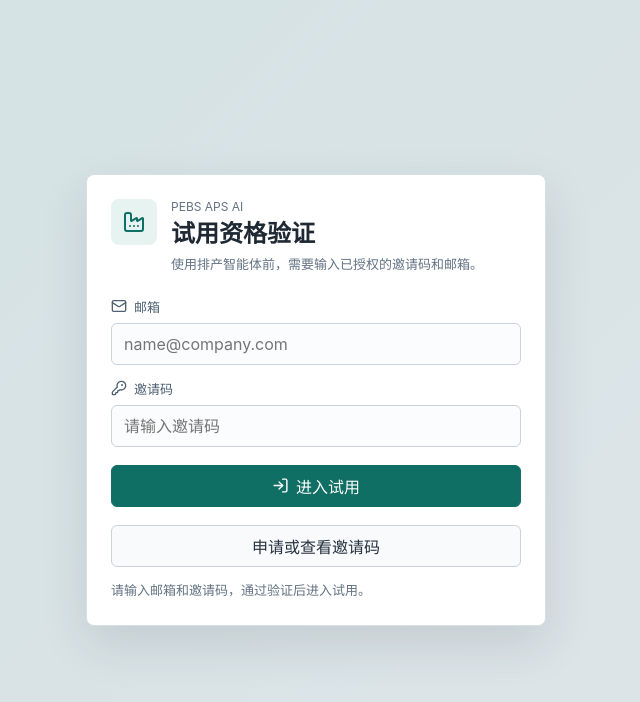
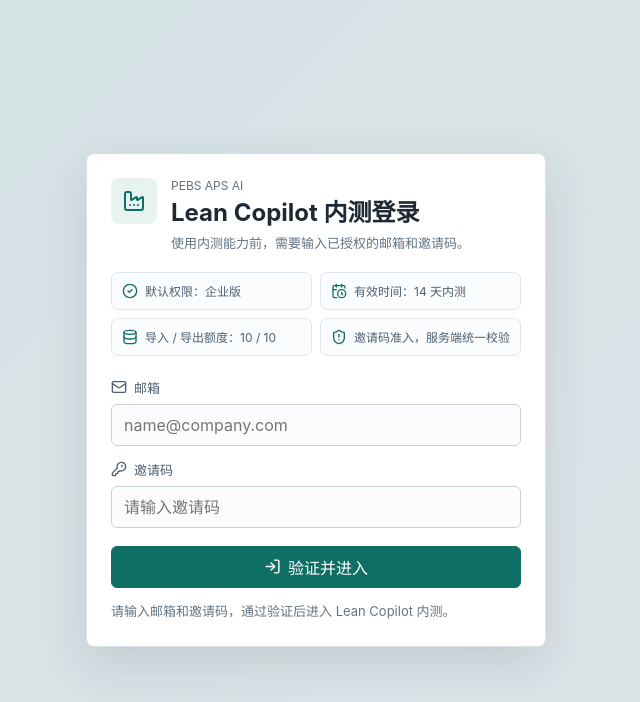
Before and after one commit to cms7058/PEBS_APS_AI, a React (Vite) app in the folder app/: page / in a window 1280 px wide. Shown: the top 702 px of the page, without its empty margins (324-964 px from the left). Built offline with nearby package versions, Linux system fonts and the light colour scheme.

Commit message:
Adapt invite login for Lean Copilot

```diff
--- a/app/server.js
+++ b/app/server.js
@@ -18,7 +18,7 @@
   'https://fc-mp-ad17509f-ebae-4693-974b-769771dd93c5.next.bspapp.com/pebs-copilot-api';
 const INVITE_APP_ID = process.env.INVITE_APP_ID ?? '';
 const INVITE_APP_SECRET = process.env.INVITE_APP_SECRET ?? '';
-const INVITE_PRODUCT_KEY = process.env.INVITE_PRODUCT_KEY ?? 'aps-copilot';
+const INVITE_PRODUCT_KEY = process.env.INVITE_PRODUCT_KEY ?? 'lean-copilot';
 
 const readJson = (request) =>
   new Promise((resolve, reject) => {
--- a/app/src/main.tsx
+++ b/app/src/main.tsx
@@ -52,9 +52,10 @@
 
 const inviteVerifyUrl = '/api/invite-verify';
 const authRedirectUrl = 'https://lingcan.pebs.online/#/pages/copilot/index';
+const inviteProductKey = 'lean-copilot';
 const authStorageKey = 'pebs-aps-ai-trial-auth';
 const authActivityStorageKey = 'pebs-aps-ai-last-activity';
-const authInactivityMs = 30 * 60 * 1000;
+const authInactivityMs = 5 * 60 * 1000;
 const minutesToHours = (minutes: number) => `${(minutes / 60).toFixed(1)}h`;
 const trialStorageVersion = '2026-05-07-reset-runs-v1';
 const enableTrialReset = import.meta.env.VITE_ENABLE_TRIAL_RESET === 'true';
@@ -647,11 +648,15 @@
   const data = payload as Record<string, unknown>;
   const nested = typeof data.data === 'object' && data.data ? (data.data as Record<string, unknown>) : {};
   const code = data.code ?? nested.code;
+  const status = data.status ?? nested.status;
   return (
     data.ok === true ||
     data.success === true ||
     data.valid === true ||
     data.authorized === true ||
+    status === 'active' ||
+    data.access === true ||
+    nested.access === true ||
     code === 0 ||
     code === '0' ||
     code === 200 ||
@@ -685,15 +690,15 @@
       : '邀请码或邮箱未通过验证';
 };
 
-const verifyInvite = async (email: string, inviteCode: string, action: 'bindInvite' | 'checkAccess' = 'bindInvite') => {
+const verifyInvite = async (email: string, inviteCode: string) => {
   const response = await fetch(inviteVerifyUrl, {
     method: 'POST',
     headers: { 'Content-Type': 'application/json' },
     body: JSON.stringify({
-      action,
+      action: 'loginWithInvite',
+      productKey: inviteProductKey,
       email,
-      userEmail: email,
-      ...(action === 'bindInvite' ? { inviteCode, code: inviteCode } : {}),
+      inviteCode,
     }),
   });
   const text = await response.text();
@@ -707,7 +712,8 @@
 function AuthGate({ onVerified }: { onVerified: (auth: TrialAuth) => void }) {
   const [email, setEmail] = useState('');
   const [inviteCode, setInviteCode] = useState('');
-  const [status, setStatus] = useState('请输入邮箱和邀请码，通过验证后进入试用。');
+  const [status, setStatus] = useState('请输入邮箱和邀请码，通过验证后进入 Lean Copilot 内测。');
+  const [showApplyInvite, setShowApplyInvite] = useState(false);
   const [isChecking, setIsChecking] = useState(false);
 
   const submit = async (event: React.FormEvent) => {
@@ -716,14 +722,17 @@
     const normalizedInviteCode = inviteCode.trim();
     if (!isValidEmail(normalizedEmail)) {
       setStatus('请先输入有效邮箱。');
+      setShowApplyInvite(false);
       return;
     }
     if (!normalizedInviteCode) {
       setStatus('请输入邀请码。');
+      setShowApplyInvite(false);
       return;
     }
     setIsChecking(true);
-    setStatus('正在校验试用资格...');
+    setShowApplyInvite(false);
+    setStatus('正在校验内测资格...');
     try {
       await verifyInvite(normalizedEmail, normalizedInviteCode);
       const auth = {
@@ -735,7 +744,8 @@
       recordAuthActivity();
       onVerified(auth);
     } catch (error) {
-      setStatus(error instanceof Error ? error.message : '验证失败，请确认邮箱和邀请码，或前往产品中心申请。');
+      setShowApplyInvite(true);
+      setStatus(error instanceof Error ? error.message : '未注册用户');
     } finally {
       setIsChecking(false);
     }
@@ -748,9 +758,15 @@
           <div className="auth-mark"><Factory size={24} /></div>
           <div>
             <div className="eyebrow">PEBS APS AI</div>
-            <h1>试用资格验证</h1>
-            <p>使用排产智能体前，需要输入已授权的邀请码和邮箱。</p>
-          </div>
+            <h1>Lean Copilot 内测登录</h1>
+            <p>使用内测能力前，需要输入已授权的邮箱和邀请码。</p>
+          </div>
+        </div>
+        <div className="auth-benefits">
+          <div><CheckCircle2 size={16} /><span>默认权限：企业版</span></div>
+          <div><CalendarClock size={16} /><span>有效时间：14 天内测</span></div>
+          <div><Database size={16} /><span>导入 / 导出额度：10 / 10</span></div>
+          <div><ShieldAlert size={16} /><span>邀请码准入，服务端统一校验</span></div>
         </div>
         <form className="auth-form" onSubmit={submit}>
           <label>
@@ -774,13 +790,16 @@
               disabled={isChecking}
             />
           </label>
-          <button className="primary auth-submit" disabled={isChecking}>
-            <LogIn size={17} />{isChecking ? '验证中...' : '进入试用'}
-          </button>
-          <button type="button" className="secondary auth-submit" disabled={isChecking} onClick={() => window.location.assign(authRedirectUrl)}>
-            申请或查看邀请码
-          </button>
-          <p className="auth-status">{status}</p>
+          {showApplyInvite ? (
+            <button type="button" className="secondary auth-submit" disabled={isChecking} onClick={() => window.location.assign(authRedirectUrl)}>
+              申请邀请码
+            </button>
+          ) : (
+            <button className="primary auth-submit" disabled={isChecking}>
+              <LogIn size={17} />{isChecking ? '验证中...' : '验证并进入'}
+            </button>
+          )}
+          <p className={`auth-status ${showApplyInvite ? 'muted' : ''}`}>{showApplyInvite ? '未注册用户' : status}</p>
         </form>
       </section>
     </main>
@@ -1782,7 +1801,7 @@
       setIsCheckingStoredAuth(false);
       return;
     }
-    verifyInvite(storedAuth.email, storedAuth.inviteCode, 'checkAccess')
+    verifyInvite(storedAuth.email, storedAuth.inviteCode)
       .then(() => {
         recordAuthActivity();
         setTrialAuth(storedAuth);
--- a/app/src/styles.css
+++ b/app/src/styles.css
@@ -106,6 +106,31 @@
   gap: 14px;
 }
 
+.auth-benefits {
+  margin-top: 18px;
+  display: grid;
+  grid-template-columns: repeat(2, minmax(0, 1fr));
+  gap: 8px;
+}
+
+.auth-benefits div {
+  min-height: 38px;
+  border: 1px solid #dfe7ed;
+  border-radius: 7px;
+  background: #fbfcfd;
+  color: #4d5f70;
+  display: flex;
+  align-items: center;
+  gap: 7px;
+  padding: 0 10px;
+  font-size: 12px;
+}
+
+.auth-benefits svg {
+  color: #0f6f64;
+  flex: 0 0 auto;
+}
+
 .auth-form label {
   display: grid;
   gap: 7px;
@@ -142,6 +167,10 @@
 .auth-status {
   min-height: 20px;
   margin: 0;
+}
+
+.auth-status.muted {
+  color: #647383;
 }
 
 .trial-bar {
```
Also changed, not shown: 1 other file (tests, documents, lock files or other folders).
